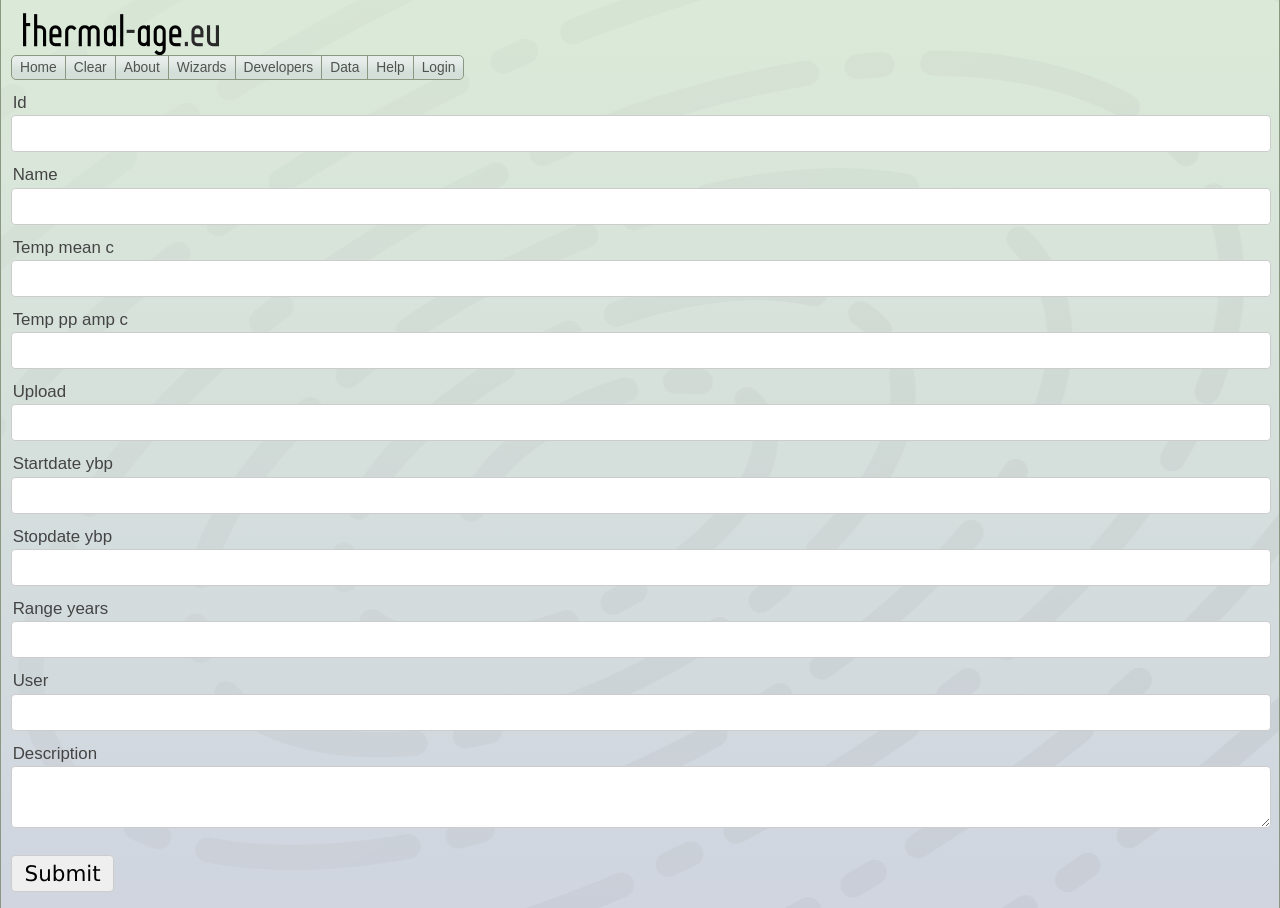
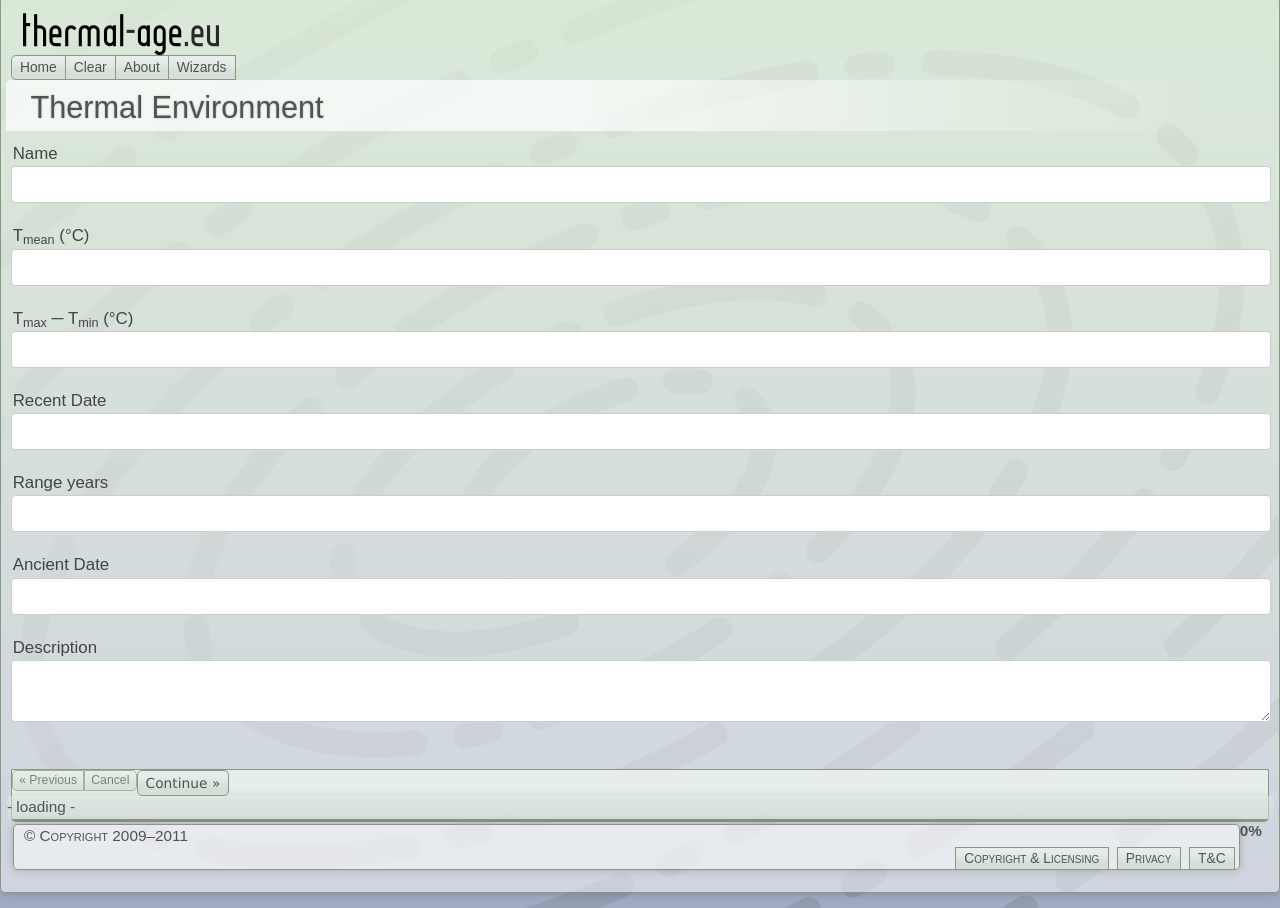
Before and after one commit to dhharker/thermal-age.eu, a CakePHP app: the page made by app/views/wiz/temporothermal.ctp in a window 1280 px wide. Run offline with PHP 8.4 and a stand-in for CakePHP, Linux system fonts and the light colour scheme; the template is opened without the code that fills it, so the values that code supplies are empty; form fields are guessed from the names that the template uses; some libraries are stand-ins or nearby versions.

Commit message:
started styling of temporothermal form

```diff
--- a/app/views/layouts/default.ctp
+++ b/app/views/layouts/default.ctp
@@ -84,13 +84,13 @@
 
                         <?php echo $this->Html->link('Wizards', array ('controller' => 'wiz', 'action' => 'index'), array('class' => 'fg-button ui-state-default')); ?>
 
-                        <?php echo $this->Html->link('Developers', array ('controller' => 'pages', 'action' => ''), array('class' => 'fg-button ui-state-default ')); ?>
+                        <?php  $this->Html->link('Developers', array ('controller' => 'pages', 'action' => ''), array('class' => 'fg-button ui-state-default ')); ?>
 
-                        <?php echo $this->Html->link('Data', array ('controller' => 'pages', 'action' => ''), array('class' => 'fg-button ui-state-default ')); ?>
+                        <?php  $this->Html->link('Data', array ('controller' => 'pages', 'action' => ''), array('class' => 'fg-button ui-state-default ')); ?>
 
-                        <?php echo $this->Html->link('Help', array ('controller' => 'pages', 'action' => 'help'), array('class' => 'fg-button ui-state-default ')); ?>
+                        <?php  $this->Html->link('Help', array ('controller' => 'pages', 'action' => 'help'), array('class' => 'fg-button ui-state-default ')); ?>
 
-                        <?php echo $this->Html->link('Login', array ('controller' => 'users', 'action' => 'login'), array('class' => 'fg-button ui-state-default  ui-corner-right')); ?>
+                        <?php  $this->Html->link('Login', array ('controller' => 'users', 'action' => 'login'), array('class' => 'fg-button ui-state-default  ui-corner-right')); ?>
 
                     </div>
                 </div>
--- a/app/views/wiz/temporothermal.ctp
+++ b/app/views/wiz/temporothermal.ctp
@@ -1,22 +1,59 @@
-<div class="temporothermals form">
+<h1 class="sbHeading ui-corner-tl">
+    Thermal Environment
+</h1>
 <?php echo $this->Form->create('Temporothermal', array('id' => 'TemporothermalForm', 'url' => $this->here)); ?>
 	<fieldset>
- 		<legend><?php __('Edit Temporothermal'); ?></legend>
-	<?php
-		echo $this->Form->input('Temporothermal.id');
-		echo $this->Form->input('Temporothermal.name');
-		echo $this->Form->input('Temporothermal.temp_mean_c');
-		echo $this->Form->input('Temporothermal.temp_pp_amp_c');
-		echo $this->Form->input('Temporothermal.upload_id');
-		echo $this->Form->input('Temporothermal.startdate_ybp');
-		echo $this->Form->input('Temporothermal.stopdate_ybp');
-		echo $this->Form->input('Temporothermal.range_years');
-		echo $this->Form->input('Temporothermal.user_id');
-		echo $this->Form->input('Temporothermal.description');
-	?>
+        <div class="grid_11 alpha">
+            <?=$this->Form->input('Temporothermal.name');?>
+        </div>
+        <div class="grid_11 alpha">
+            <div class="grid_2 alpha">
+                <?=$this->Form->input('Temporothermal.temp_mean_c', array (
+                'label' => 'T<sub>mean</sub> (°C)'
+            ));?>
+            </div>
+            <div class="grid_2">
+                <?=$this->Form->input('Temporothermal.temp_pp_amp_c', array (
+                'label' => 'T<sub>max</sub> ─ T<sub>min</sub> (°C)'
+            ));?>
+            </div>
+            <!-- not yet <div class="grid_2 omega">
+                <?=$this->Form->input('Temporothermal.upload_id');?>
+            </div>-->
+
+            <div class="grid_2">
+                <?=$this->Form->input('Temporothermal.startdate_ybp', array (
+                    'label' => 'Recent Date'
+                ));?>
+            </div>
+            <div class="grid_2">
+                <?=$this->Form->input('Temporothermal.range_years');?>
+            </div>
+            <div class="grid_2 omega">
+                <?=$this->Form->input('Temporothermal.stopdate_ybp', array (
+                    'label' => 'Ancient Date'
+                ));?>
+            </div>
+        </div>
+        <div class="grid_11 alpha">
+
+            <?=$this->Form->input('Temporothermal.description');?>
+        </div>
+
 	</fieldset>
-<?php echo $this->Form->end(__('Submit', true));?>
-</div>
+
+<?=$this->element('wiz/wizardControlBar',  array ('wizardInfos' => $wizardInfos));?>
+
+<?php echo $this->Form->end(); ?>
+
+<script type="text/javascript">
+$(document).ready (function () {
+    wc.initTemporothermalForm ();
+});
+</script>
+
+
+<!--
 <div class="actions">
 	<h3><?php __('Actions'); ?></h3>
 	<ul>
@@ -29,3 +66,4 @@
 		<li><?php echo $this->Html->link(__('New User', true), array('controller' => 'users', 'action' => 'add')); ?> </li>
 	</ul>
 </div>
+    -->
--- a/app/webroot/js/wizard_components.js
+++ b/app/webroot/js/wizard_components.js
@@ -75,6 +75,9 @@ var wc = {
         var $me = $(ele);
 
 
+
+    },
+    initTemporothermalForm: function (ele) {
 
     },
     initMap: function (ele) {
```
